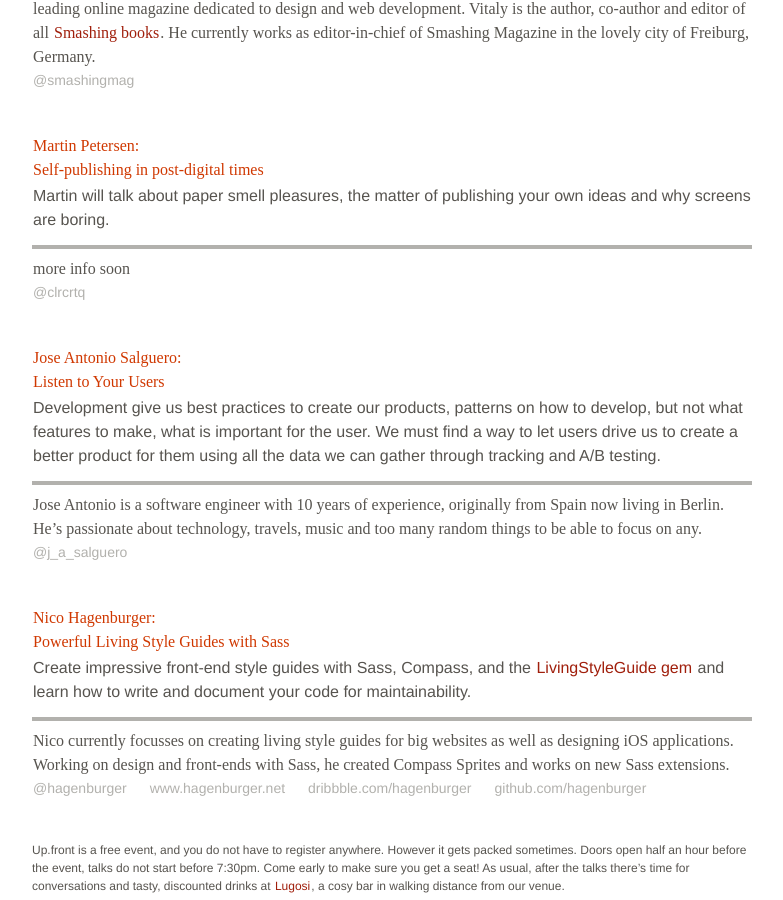
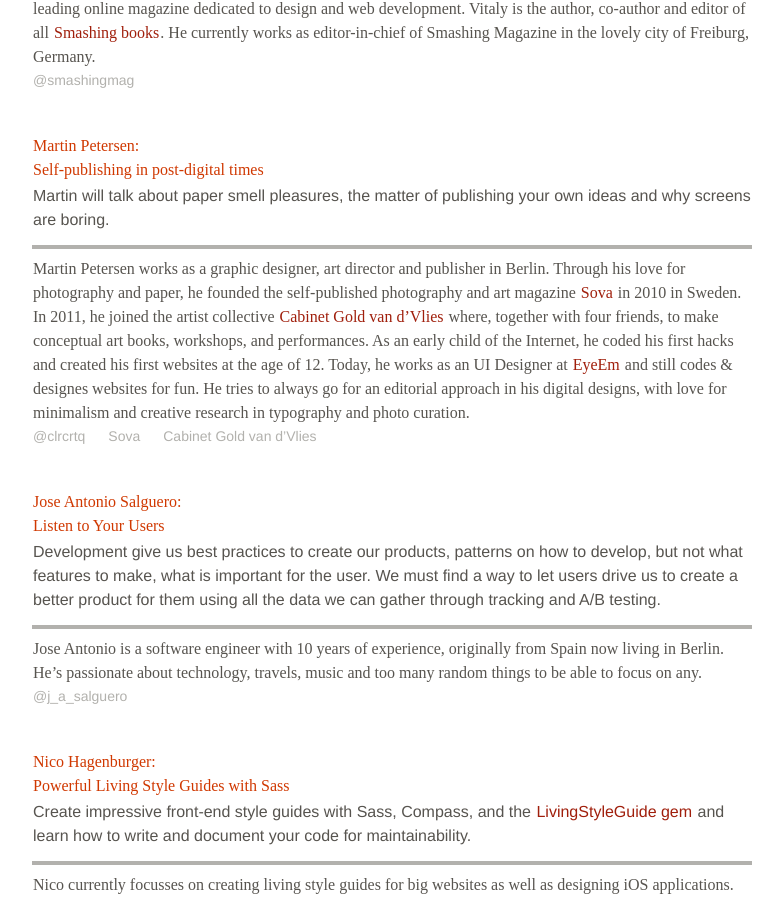
Before and after one commit to upfrontug/upfrontug.github.io, a Jekyll site: the page built from index.html, in a window 1280 px wide and 900 px high, scrolled down 1095 px. Shown: the whole window, without its empty margins (248-1031 px from the left). Built offline with Jekyll 4.4.1, drawn with Linux system fonts in a browser that asks for light colours; nearby versions of some CDN libraries; comment, search, counter and statistics services are not loaded; a style sheet for code colours, icons or effects is not loaded.

Commit message:
Bio Martin

```diff
--- a/_posts/2014-2-11-meetup.html
+++ b/_posts/2014-2-11-meetup.html
@@ -25,10 +25,13 @@
        Martin will talk about paper smell pleasures, the matter of publishing your own ideas and why screens are boring.
     </p>
     <p class="speaker_info">
-     more info soon
+      Martin Petersen works as a graphic designer, art director and publisher in Berlin. Through his love for photography and paper, he founded the self-published photography and art magazine <a href="http://www.sova-magazine.com/">Sova</a> in 2010 in Sweden. In 2011, he joined the artist collective <a href="http://goldvandvlies.com/">Cabinet Gold van d’Vlies</a> where, together with four friends, to make conceptual art books, workshops, and performances. As an early child of the Internet, he coded his first hacks and created his first websites at the age of 12. Today, he works as an UI Designer at <a href="http://www.eyeem.com/">EyeEm</a> and still codes &amp; designes websites for fun. He tries to always go for an editorial approach in his digital designs, with love for minimalism and creative research in typography and photo curation.
+
     </p>
     <ul class="speaker_links">
      <li><a href="https://twitter.com/clrcrtq">@clrcrtq</a></li>
+     <li><a href="http://www.sova-magazine.com/">Sova</a></li>
+     <li><a href="http://goldvandvlies.com/">Cabinet Gold van d’Vlies</a></li>
     </ul>
   </li>
   <li>
```
